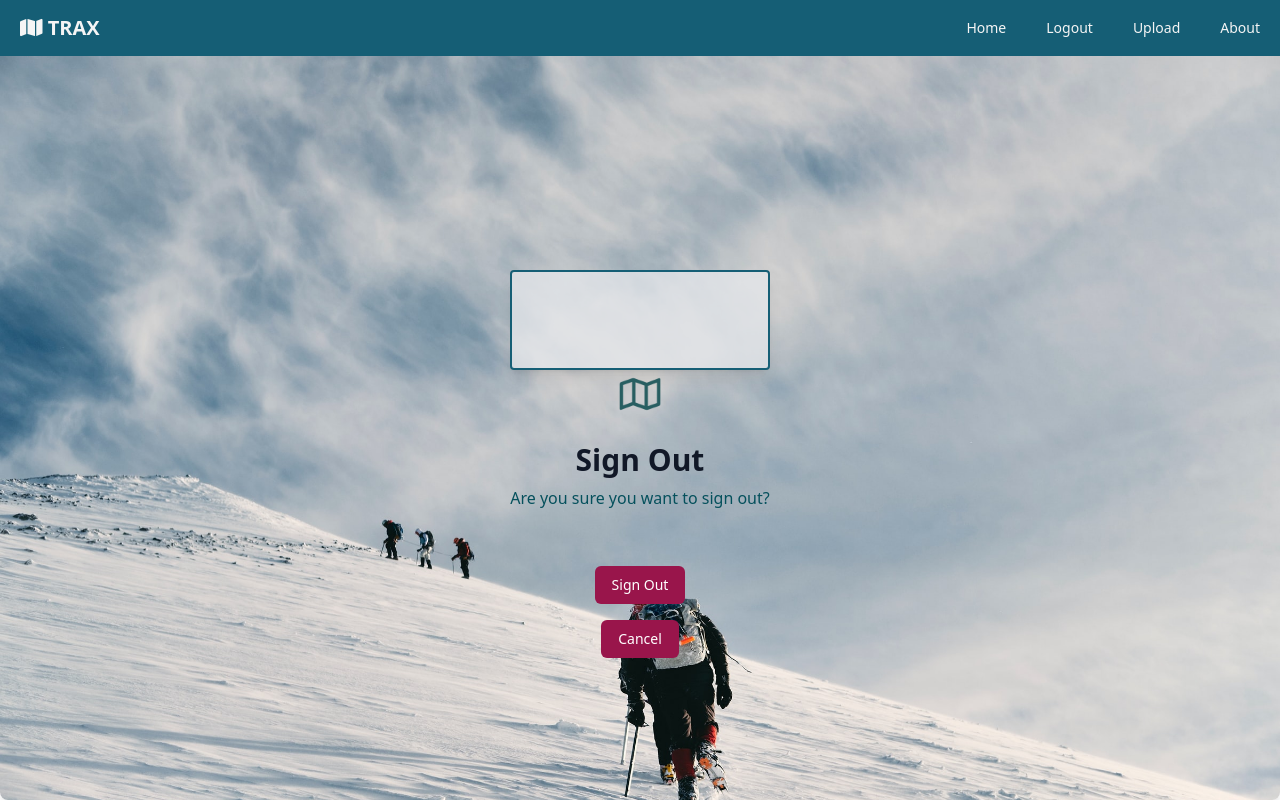
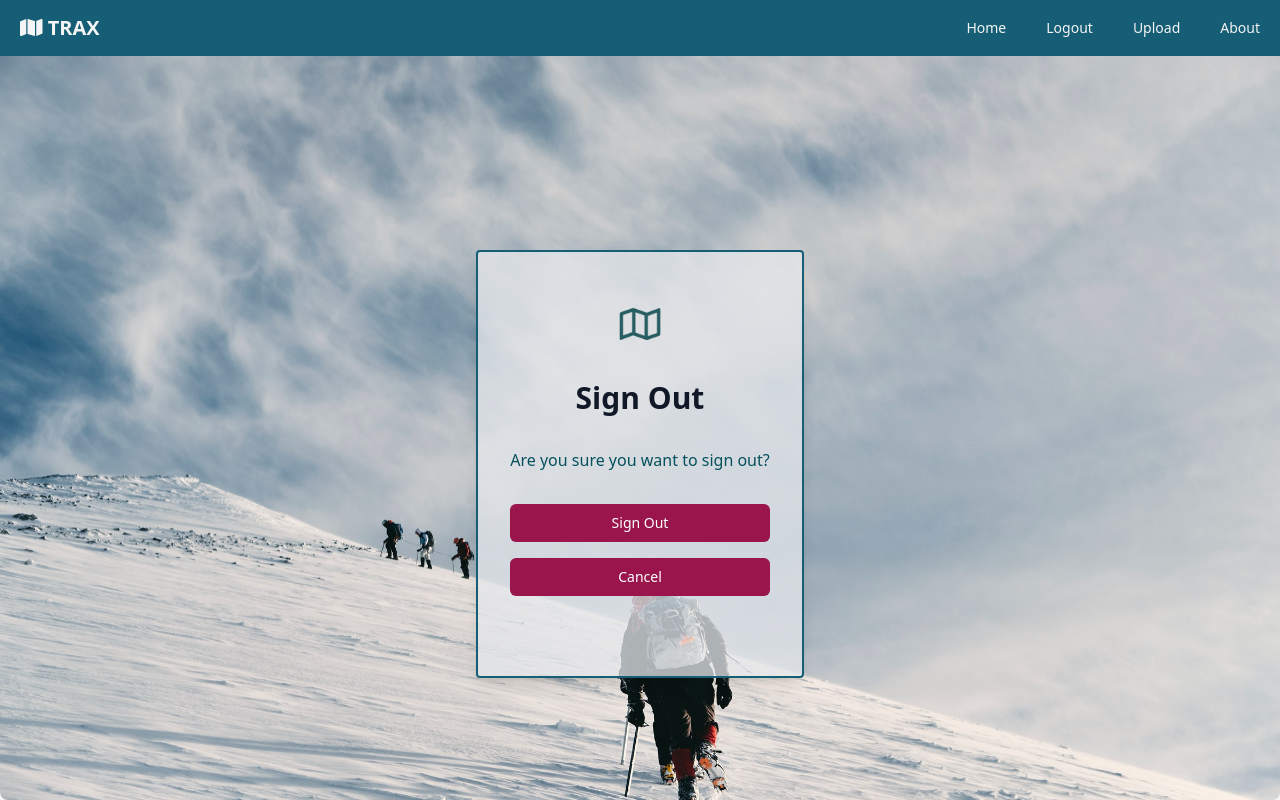
Before and after one commit to eoinlarkin/trax, a Django app: page /accounts/logout/ in a window 1280 px wide. Run offline with Django 4.2, Linux system fonts and the light colour scheme; the visitor is signed in with stand-in values (Sample User, id 1); style sheets or scripts are compiled from the project's sources; some libraries are stand-ins or nearby versions.

Commit message:
bug: fix for issue #016; logout page rendering error

```diff
--- a/templates/account/logout.html
+++ b/templates/account/logout.html
@@ -14,8 +14,8 @@
 
     <div class="container mx-auto mt-24 md:mt-36 justify-center grid place-items-center h-4/5">
         <div class="grid place-items-center">
-            <p class="rounded shadow-lg py-12 px-4 sm:px-6 lg:px-8 max-w-md w-full space-y-8 bg-gray-200/75 border-cyan-800 border-2">
-                </p>
+            <div class="rounded shadow-lg py-12 px-4 sm:px-6 lg:px-8 max-w-md w-full space-y-8 bg-gray-200/75 border-cyan-800 border-2">
+
                     <img class="mx-auto h-12 w-auto" src="{% static 'media/img/trax-logo.png' %}" alt="TRAX Logo">
                     <p class="mt-6 text-center text-3xl font-extrabold text-gray-900">{% trans "Sign Out" %}</p>
                     <p class="mt-2 text-center text-sm text-gray-600">
@@ -48,7 +48,7 @@
                             </button>
                         </a>
                     </p>
-
+            </div>
         </div>
     </div>
 </div>
```
